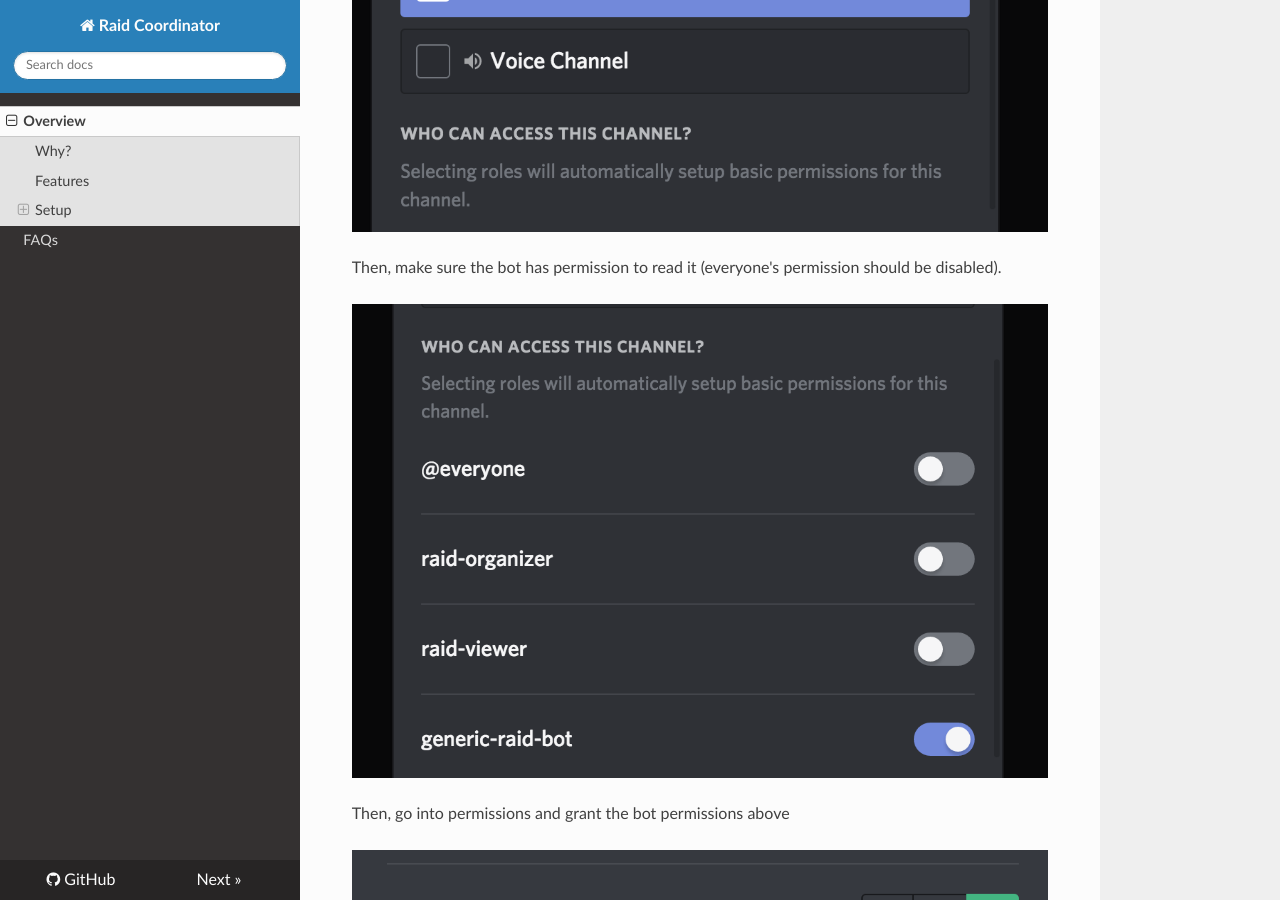
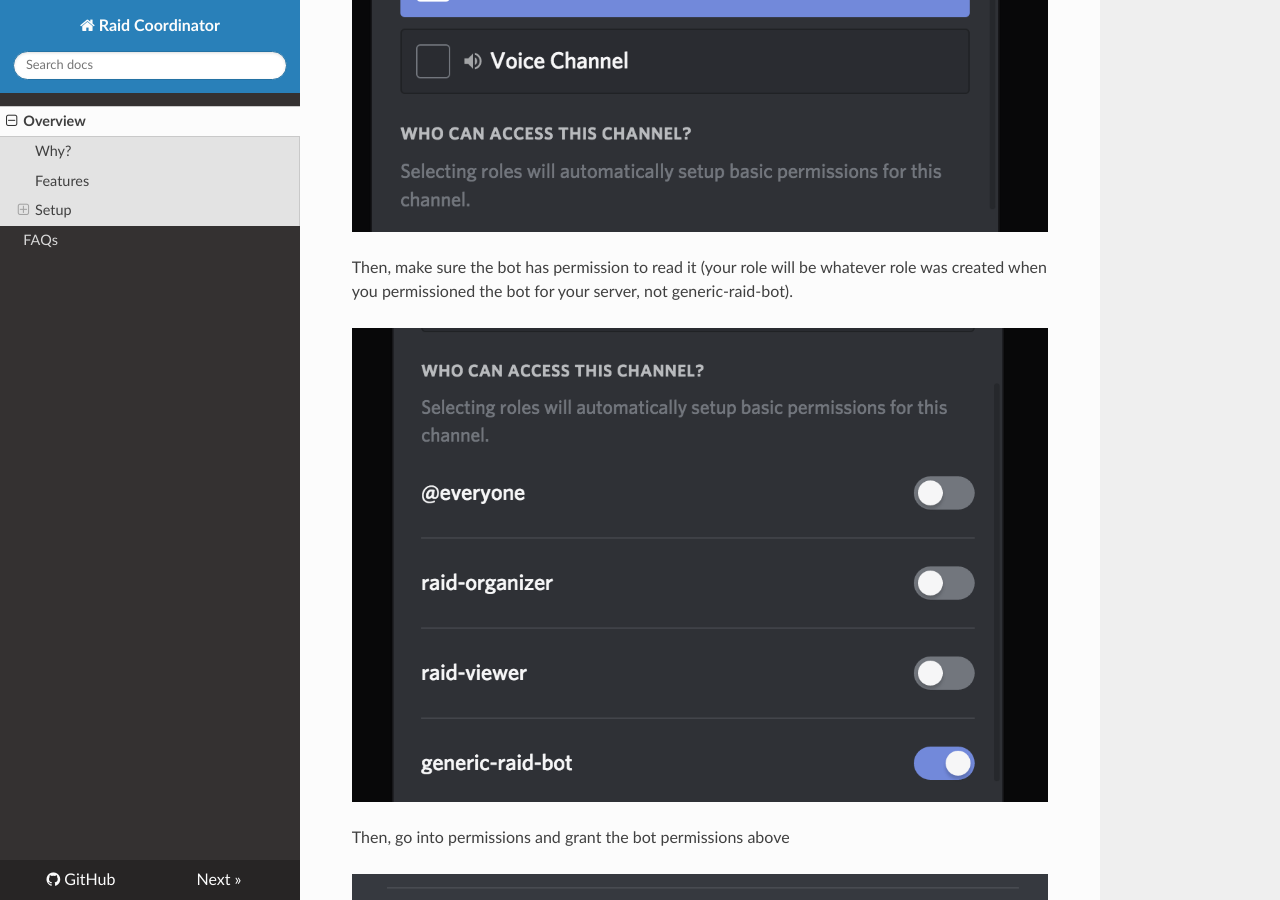
Before and after one commit to dandesousa/discord-raid-coordinator, an MkDocs documentation site: the page built from docs/index.md, in a window 1280 px wide and 900 px high, scrolled down 2653 px. Built offline with MkDocs 1.6.1, drawn with Linux system fonts in a browser that asks for light colours; nearby versions of some CDN libraries; old or Windows-style settings are respelled for this version of MkDocs.

```diff
--- a/docs/index.md
+++ b/docs/index.md
@@ -61,7 +61,7 @@
 
 ![](images/create_channel_name.png)
 
-Then, make sure the bot has permission to read it (everyone's permission should be disabled).
+Then, make sure the bot has permission to read it (your role will be whatever role was created when you permissioned the bot for your server, not generic-raid-bot).
 
 ![](images/create_channel_bot.png)
 
```
